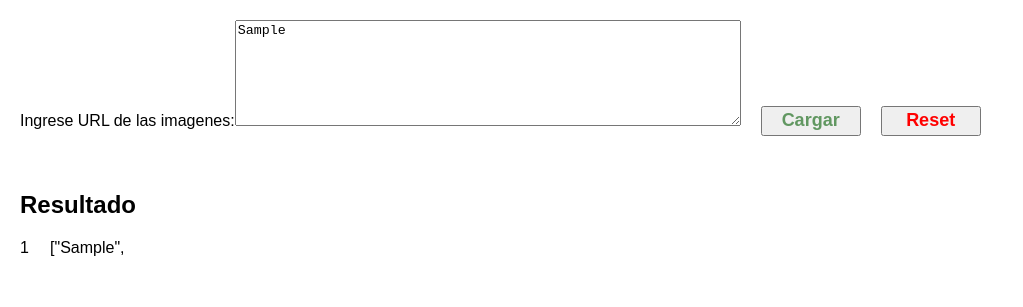
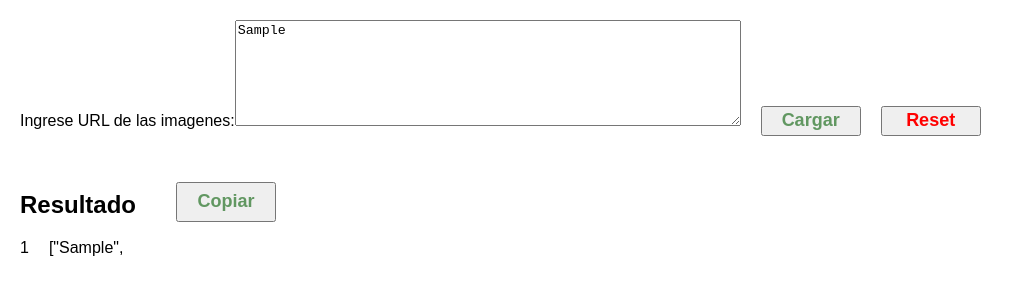
Before and after one commit to DamianYerien/ImageSort, a React (Create React App) app: page / in a window 1280 px wide. Both pictures are taken after typing "Sample" into the empty fields and a click on the button "Cargar". Shown: the top 307 px of the page, without its empty margins (0-1023 px from the left). Built offline with nearby package versions, Linux system fonts and the light colour scheme.

Commit message:
feat: copy button

```diff
--- a/src/App.js
+++ b/src/App.js
@@ -41,9 +41,18 @@ function App() {
   function handleReset(e) {
     e.preventDefault();
     setItems([])
-    setInput({input: ""})
+    setInput({ input: "" })
   }
-
+  function copiarAlPortapapeles() {
+    var enlace = document.getElementById("enlace");
+    var inputFalso = document.createElement("input");
+    inputFalso.setAttribute("value", enlace.innerHTML);
+    document.body.appendChild(inputFalso);
+    inputFalso.select();
+    document.execCommand("copy");
+    document.body.removeChild(inputFalso);
+    alert("Copiado al portapapeles!");
+  }
 
   return (
     <div className="App">
@@ -56,19 +65,24 @@ function App() {
       </form>
       <br />
       <br />
-      <h2>Resultado</h2>
-      <div className={style.copy}>
+      <div className={style.title}>
+        <h2>Resultado</h2>
+        <button className={style.copybtn} onClick={(e) => copiarAlPortapapeles(e)}>Copiar</button>
+      </div>
+      <div className={style.links}>
+      <div>
+        {items && items.map((e, index) => (
+          <div>{index+1}</div>
+        ))}
+      </div>
+      <div id="enlace" className={style.copy}>
 
         {items && items.map((e, index) => (
-          <div key={index} className={style.main}>
-            <div className={style.idx}>
-              {index + 1}
-            </div>
-            {index === 0 ? <div className={style.url}>["{e}",<br /></div>
-              : index === items.length - 1 ? <div className={style.url}>"{e}"]<br /></div>
-                : <div className={style.url}>"{e}",<br /></div>}
-          </div>
+
+          index === 0 ? `["${e}",\n` : index === items.length - 1 ? `"${e}"]` : `"${e}",\n`
+
         ))}
+      </div>
       </div>
       <br />
       <br />
--- a/src/App.module.css
+++ b/src/App.module.css
@@ -60,3 +60,29 @@
     color: red;
     font-weight: bold;
 }
+.copy{
+    width: 800px;
+    margin-left: 20px;
+    user-select:all;
+    -webkit-user-select:text;
+    -moz-user-select:all;
+}
+.title{
+    display: flex;
+    flex-direction: row;
+}
+.copybtn{
+    width: 100px;
+    height: 40px;
+    margin-left: 20px;
+    font-size: 18px;
+    color: rgb(97, 151, 97);
+    font-weight: bold;
+    margin-top:10px ;
+    margin-left: 40px;
+}
+.links{
+    display: flex;
+    flex-direction: row;
+    margin-right: 20px;
+}
```
